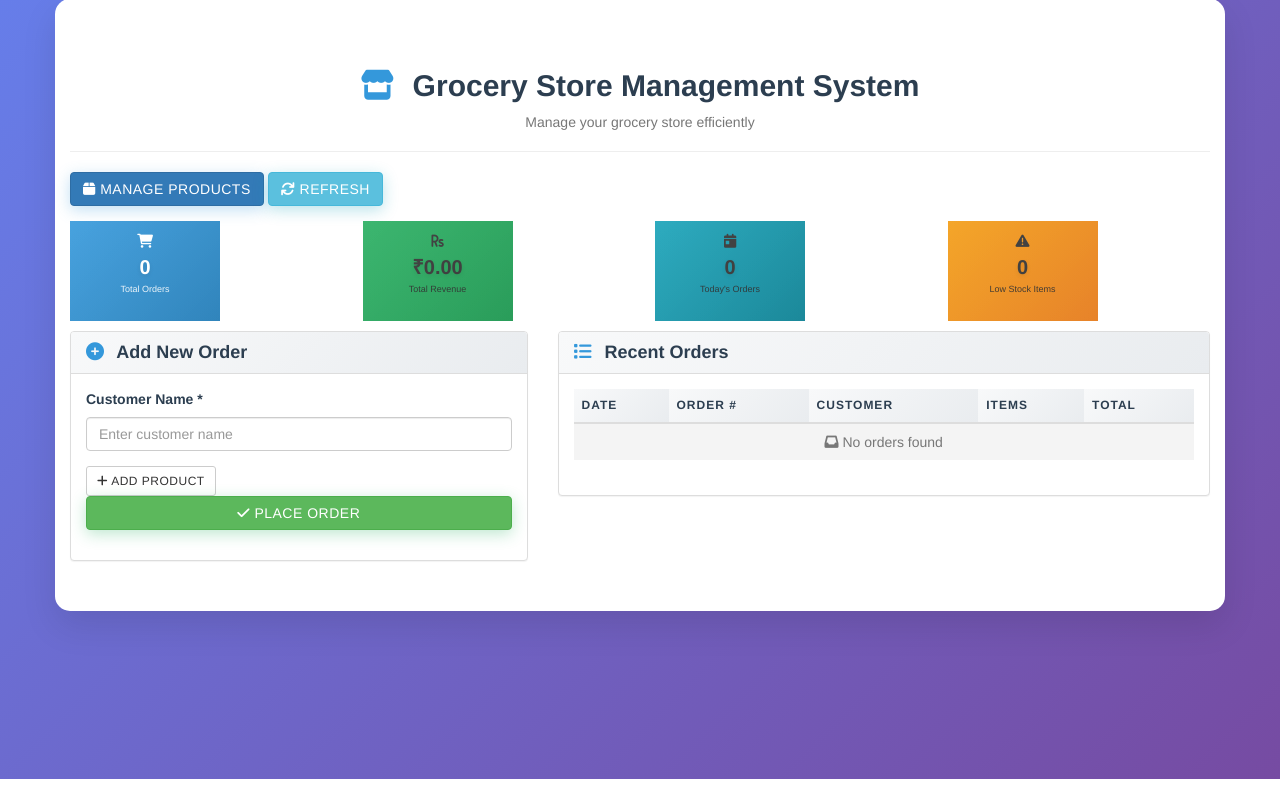
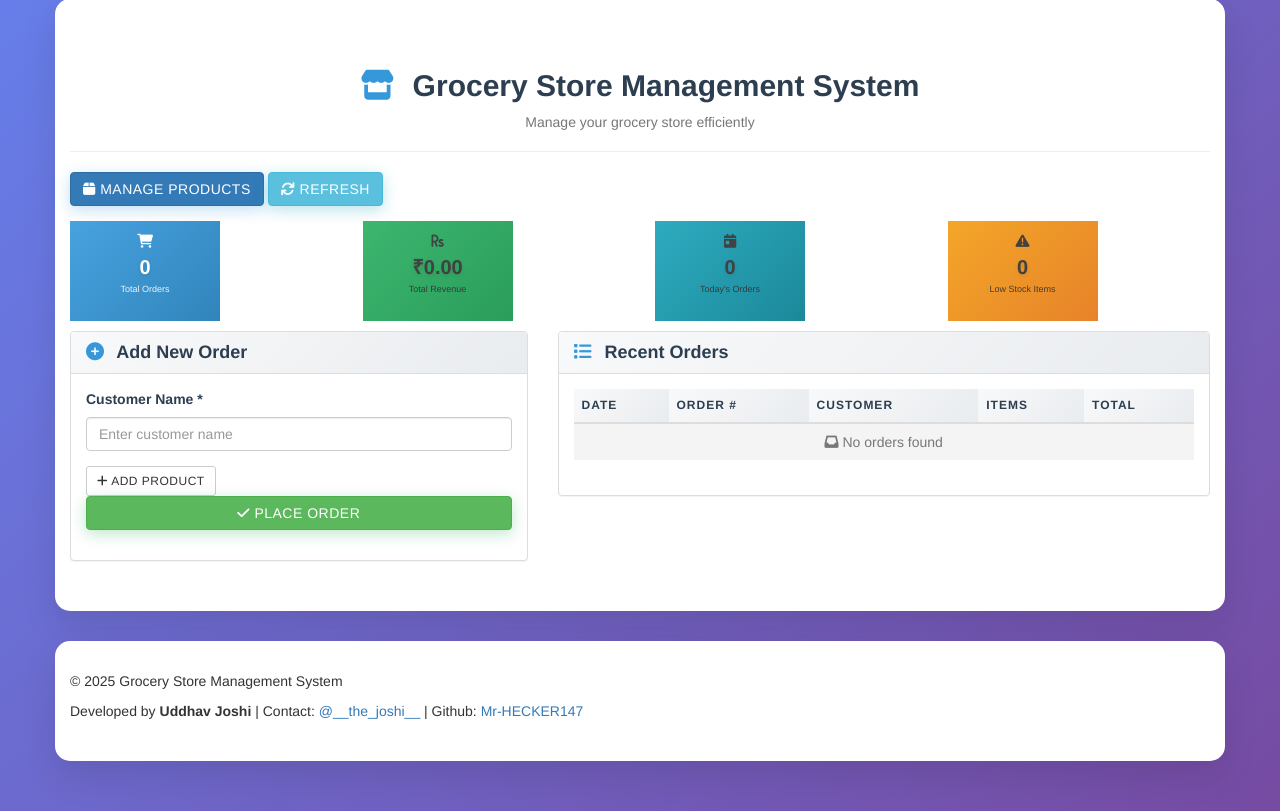
Before and after one commit to Mr-HECKER147/Grocery-Store-Management-System, a Flask app: page / in a window 1280 px wide. Shown: the part 21-832 px from the top of the page. Before the commit the page ends 800 px from the top, so only its background shows below. Run offline with Flask 3, Linux system fonts and the light colour scheme; data that the repository does not hold is empty.

Commit message:
Update index.html

```diff
--- a/templates/index.html
+++ b/templates/index.html
@@ -4,7 +4,7 @@
     <title>GSMS - Dashboard</title>
     <meta charset="utf-8" />
     <meta name="viewport" content="width=device-width, initial-scale=1" />
-    <link rel="stylesheet" href="style.css" />
+    <link rel="stylesheet" href="/static/css/style.css">
     <link
       rel="stylesheet"
       href="https://cdn.jsdelivr.net/npm/bootstrap@3.4.1/dist/css/bootstrap.min.css"
@@ -29,6 +29,7 @@
         <button class="btn btn-info" onclick="refreshData()">
           <i class="fas fa-refresh"></i> Refresh
         </button>
+
       </div>
 
       <!-- Stats Cards -->
@@ -163,6 +164,16 @@
 
     <!-- Success/Error Toast -->
     <div id="toast" class="toast"></div>
+<footer class="site-footer">
+  <div class="container">
+    <p>&copy; 2025 Grocery Store Management System</p>
+    <p>
+      Developed by <strong>Uddhav Joshi</strong> |
+      Contact: <a href="https://www.instagram.com/__the_joshi__/" target="_blank">@__the_joshi__</a> |
+      Github: <a href="https://github.com/Mr-HECKER147">Mr-HECKER147</a>
+    </p>
+  </div>
+</footer>
 
     <script src="https://code.jquery.com/jquery-3.7.0.min.js"></script>
     <script src="https://cdn.jsdelivr.net/npm/bootstrap@3.4.1/dist/js/bootstrap.min.js"></script>
```
